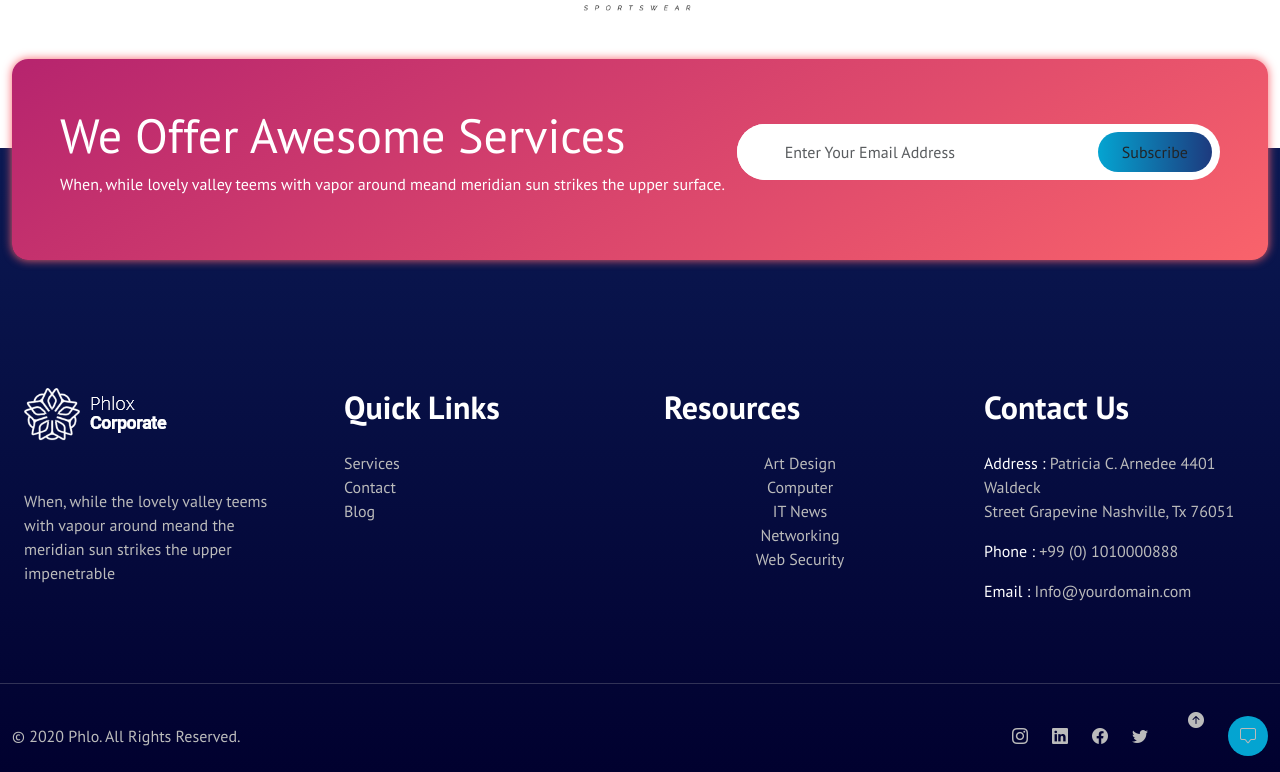
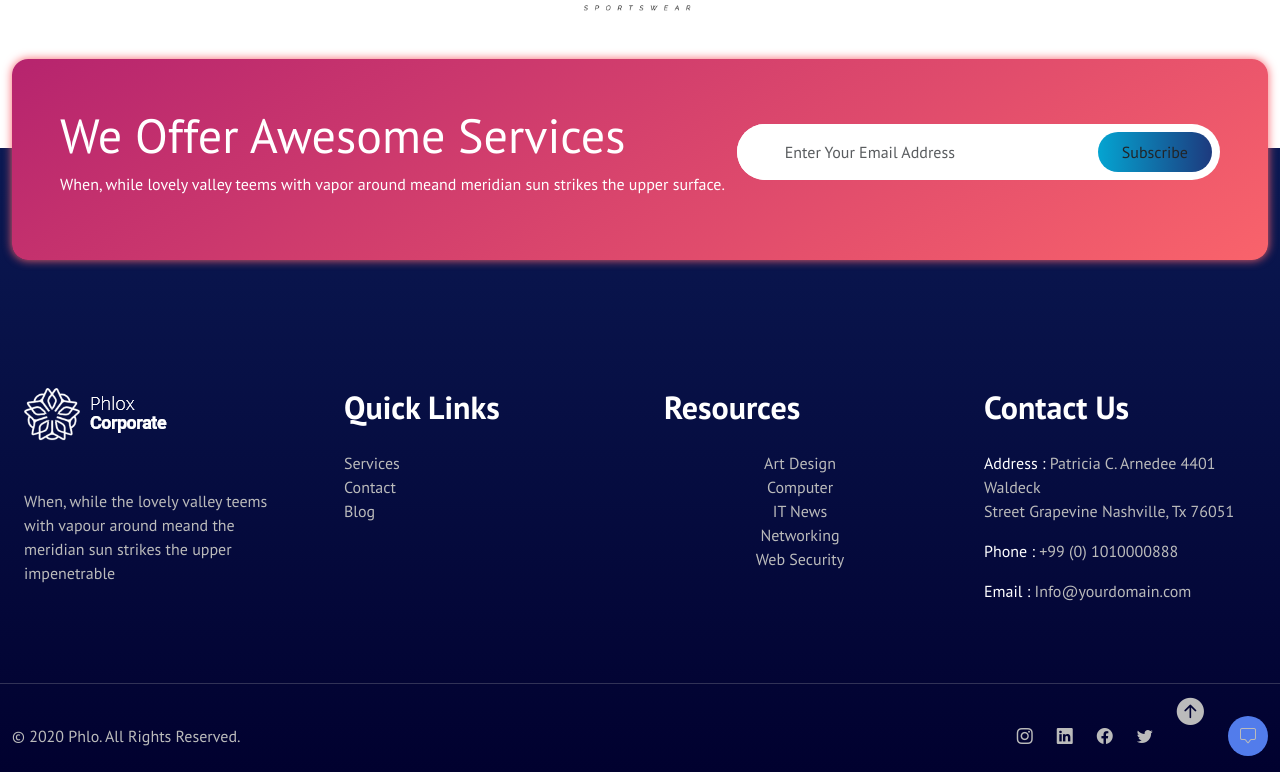
Before and after one commit to MatteoNocera/proj-html-vuejs, a Vue app: page / in a window 1280 px wide. Shown: the part 5643-6415 px from the top of the page. Built offline with nearby package versions, Linux system fonts and the light colour scheme.

Commit message:
fix footer

```diff
--- a/src/assets/scss/partials/app_footer.scss
+++ b/src/assets/scss/partials/app_footer.scss
@@ -20,12 +20,12 @@
     }
 
     #arrow {
-        margin-top: -1rem;
+        margin-top: -3rem;
         height: 40px;
     }
 
     #message {
-        background-color: var(--corp-land-attention-light);
+        background-color: var(--corp-land-blue-light);
         height: 40px;
         aspect-ratio: 1 / 1;
         line-height: 40px;
@@ -36,4 +36,8 @@
     hr {
         color: var(--corp-land-light);
     }
+
+    /* #last {
+        border-top: 1px solid grey;
+    } */
 }
--- a/src/assets/scss/partials/variables.scss
+++ b/src/assets/scss/partials/variables.scss
@@ -8,6 +8,7 @@
     --corp-land-dark: #333333;
     --corp-land-back-light: #e0e0e0;
     --corp-land-back-dark: #eeeeee;
+    --corp-land-blue-light: #527ceb;
 
 }
 
--- a/src/components/AppFooter.vue
+++ b/src/components/AppFooter.vue
@@ -67,7 +67,7 @@ export default {
 
         <hr>
 
-        <div class="container">
+        <div id="last" class="container">
             <div class="bottom_footer d-flex justify-content-between py-3 align-items-center">
 
                 <p class="m-0">© 2020 Phlo. All Rights Reserved.</p>
@@ -83,11 +83,11 @@ export default {
                     <a href="#">
                         <i class="bi bi-facebook"></i>
                     </a>
-                    <a class="me-3" href="#">
+                    <a class="" href="#">
                         <i class="bi bi-twitter"></i>
                     </a>
                     <a id="arrow" href="#app_header">
-                        <i class="bi bi-arrow-up-circle-fill" style="height: 60px;"></i>
+                        <i class="bi bi-arrow-up-circle-fill" style="font-size: 1.7rem;"></i>
                     </a>
                     <a id="message" href="#app_header">
                         <i class="bi bi-chat-square"></i>
```
